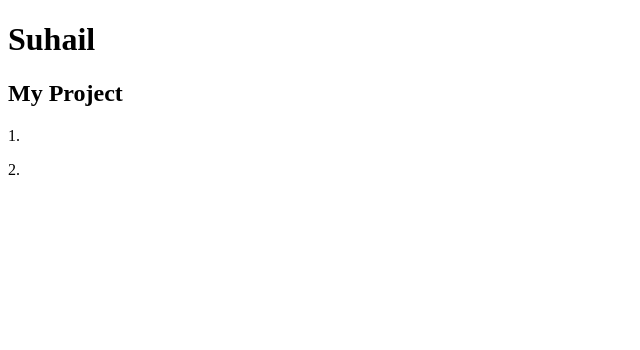
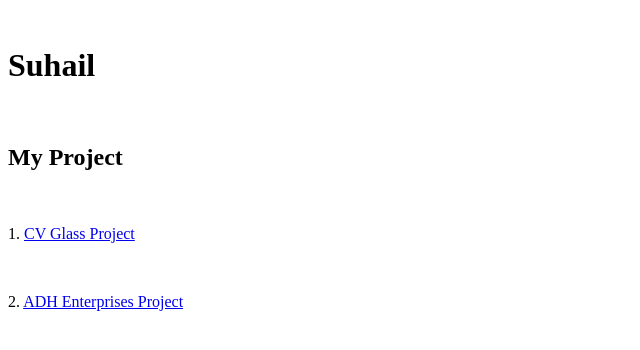
Before and after one commit to Suhail7985/suhail7985.github.io, a plain HTML site: page index.html in a window 1280 px wide. Shown: the whole page, without its empty margins (0-640 px from the left). Drawn offline with Linux system fonts and the light colour scheme.

Commit message:
updated-1

```diff
--- a/index.html
+++ b/index.html
@@ -1,15 +1,14 @@
 <!DOCTYPE html>
 <html lang="en">
 <head>
-    <meta charset="UTF-8">
-    <meta name="viewport" content="width=device-width, initial-scale=1.0">
-    <title>Document</title>
+    <meta charset="UTF-8">
+    <meta name="viewport" content="width=device-width, initial-scale=1.0">
+    <title>Document</title>
 </head>
 <body>
-    <h1>Suhail</h1>
-    <h2>My Project</h2>
-    <p>1. </p><a href="https://cvglass.onrender.com/"></a>
-    <p>2. </p><a href="adh-enterprises.onrender.com/"></a>
-
+    <h1>Suhail</h1>
+    <h2>My Project</h2>
+    <p>1. <a href="https://cvglass.onrender.com/" target="_blank">CV Glass Project</a></p>
+    <p>2. <a href="https://adh-enterprises.onrender.com/" target="_blank">ADH Enterprises Project</a></p>
 </body>
 </html>
```
